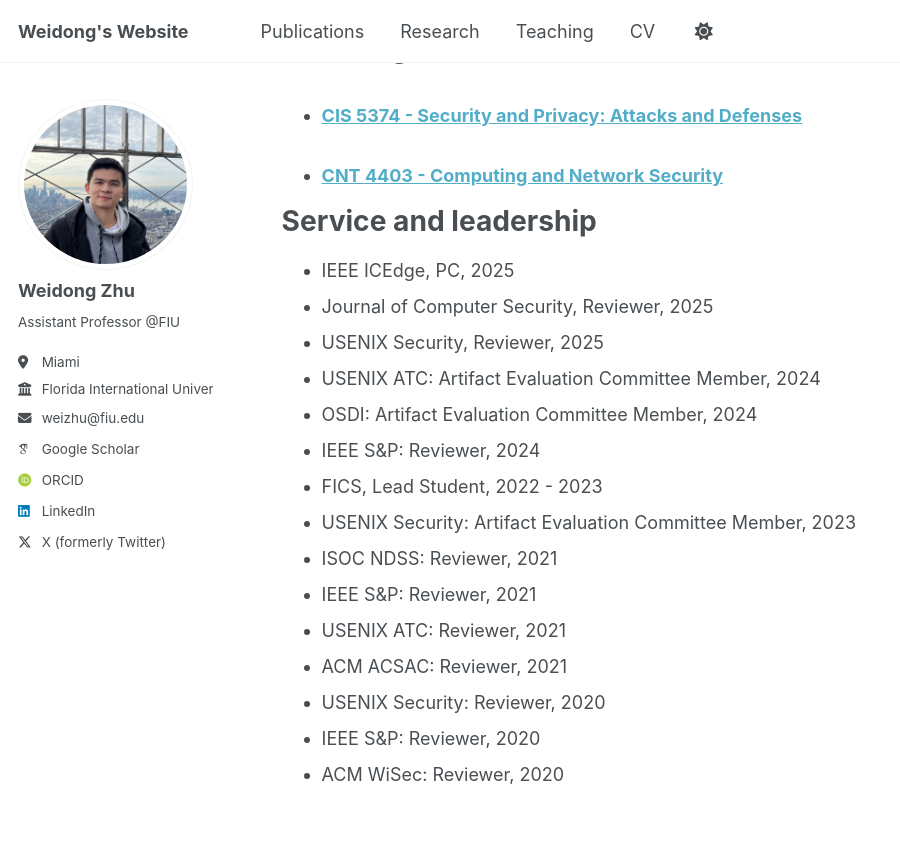
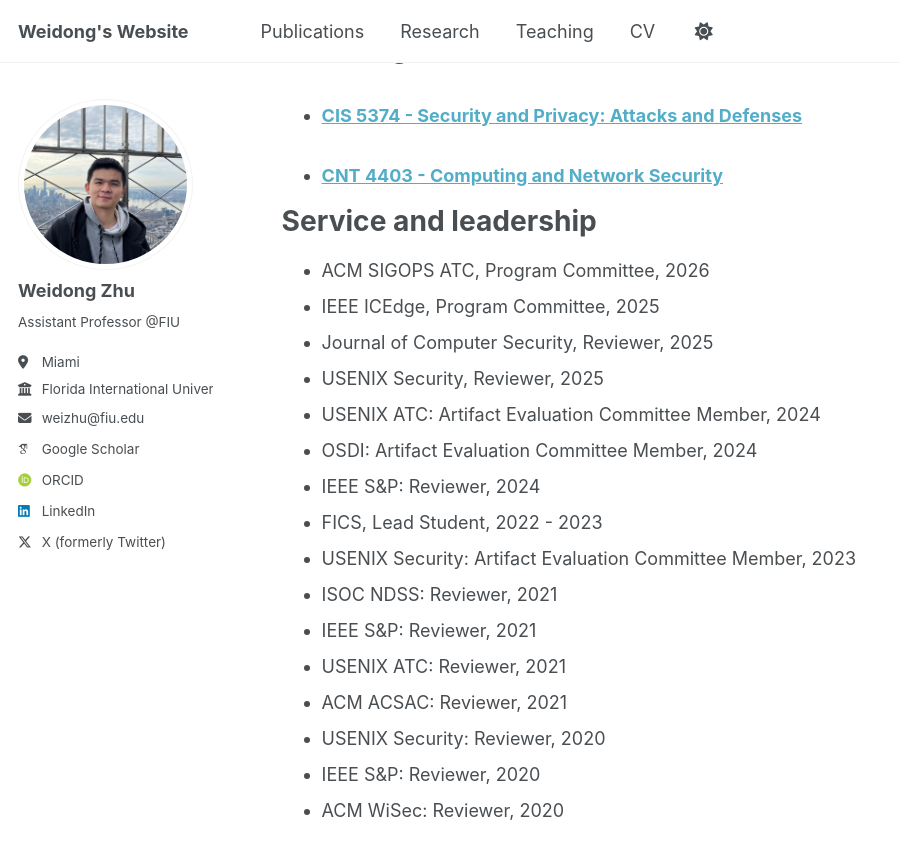
Before and after one commit to weidong-zhu/weidong-zhu.github.io, a Jekyll site: the page built from _pages/cv.md, in a window 1280 px wide and 900 px high, scrolled down 2654 px. Shown: the top 859 px of the window, without its empty margins (0-900 px from the left). Built offline with Jekyll 4.4.1, drawn with Linux system fonts in a browser that asks for light colours; some web fonts are replaced.

Commit message:
News update.

```diff
--- a/_pages/cv.md
+++ b/_pages/cv.md
@@ -44,7 +44,8 @@ Teaching
 
 Service and leadership
 ======
-* IEEE ICEdge, PC, 2025
+* ACM SIGOPS ATC, Program Committee, 2026
+* IEEE ICEdge, Program Committee, 2025
 * Journal of Computer Security, Reviewer, 2025
 * USENIX Security, Reviewer, 2025
 * USENIX ATC: Artifact Evaluation Committee Member, 2024
```
Also changed, not shown: _pages/about.md (+1 -0 lines).
